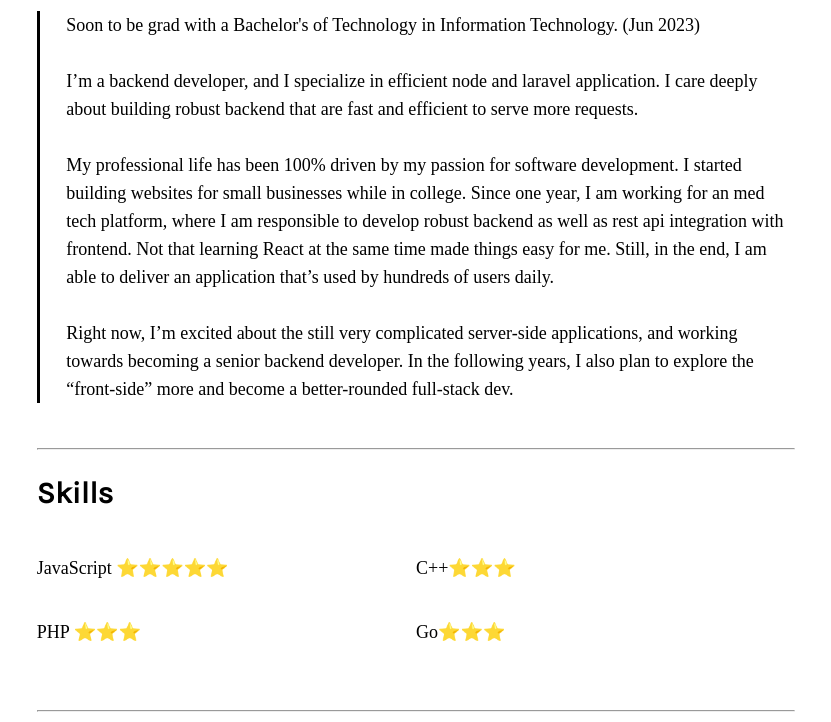
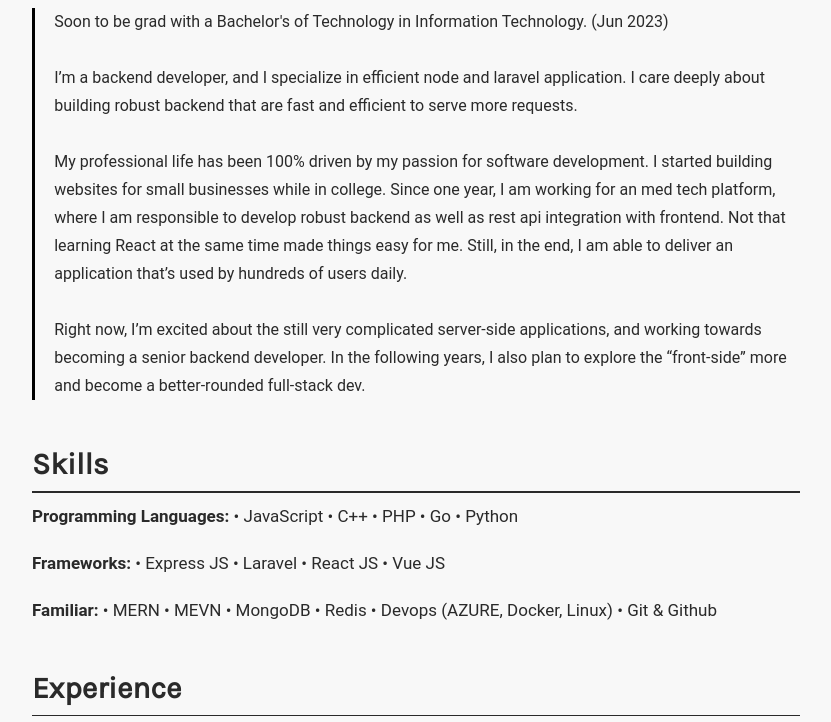
Before and after one commit to theritikchoure/theritikchoure.github.io, a plain HTML site: page index.html in a window 1280 px wide. Shown: the part 348-1070 px from the top of the page, without its empty margins (224-1055 px from the left). Drawn offline with Linux system fonts and the light colour scheme.

Commit message:
update font and color

```diff
--- a/index.html
+++ b/index.html
@@ -70,13 +70,14 @@
     <div class="wrapper">
       <!-- Image -->
       <div class="image">
-        <img src="favicon.png" alt="" srcset="" />
+        <img src="ritikchourasiya.png" alt="" srcset="" />
       </div>
 
       <!-- Introduction Section -->
       <div class="introduction mb-6">
         <h1 class="name">Ritik Chourasiya</h1>
-
+        <p>Software Engineer || NodeJs Developer</p>
+        <br>
         <div class="blockquote">
           Soon to be grad with a Bachelor's of Technology in Information Technology. (Jun 2023)
           <br><br>
@@ -103,34 +104,28 @@
         <p class="item">🗣 Speaks Hindi, English</p>
       </div> -->
 
-      <hr />
-
       <!-- Skills Section -->
       <div class="skills mb-6">
         <h2 class="section-title">Skills</h2>
-        <div class="row">
-          <div class="col-lg-6">
-            <p class="skill">JavaScript ⭐️⭐️⭐️⭐️⭐️</p>
-          </div>
-          <div class="col-lg-6">
-            <p class="skill">C++⭐️⭐️⭐️</p>
-          </div>
-        </div>
-        <div class="row">
-          <div class="col-lg-6">
-            <p class="skill">PHP ⭐️⭐️⭐️</p>
-          </div>
-          <div class="col-lg-6">
-            <p class="skill">Go⭐️⭐️⭐️</p>
-          </div>
-        </div>
+        <hr />
+        <p class="skill">
+          <b>Programming Languages:</b> • JavaScript • C++ • PHP • Go • Python
+        </p>
+        <br>
+        <p class="skill">
+          <b>Frameworks:</b> • Express JS • Laravel • React JS • Vue JS
+        </p>
+        <br>
+        <p class="skill">
+          <b>Familiar:</b> • MERN • MEVN • MongoDB • Redis • Devops (AZURE, Docker, Linux) • Git & Github
+        </p>
       </div>
 
-      <hr />
 
       <!-- Experience Section -->
       <div class="experiences mb-6">
         <h2 class="section-title">Experience</h2>
+        <hr />
         <div class="experience">
           <h5 class="experience_title">Tech Intern</h5>
           <p class="experience_company">
--- a/styles/style.css
+++ b/styles/style.css
@@ -1,5 +1,24 @@
 @import url('https://fonts.googleapis.com/css2?family=Karla&display=swap');
 @import url('https://fonts.googleapis.com/css2?family=Montserrat&display=swap');
+
+body {
+    background-color: #f8f8f8;
+    font-family: Roboto, sans-serif;
+    color: #2a2a2a;
+}
+
+* {
+    margin: 0;
+    padding: 0;
+}
+
+hr {
+    border: none;
+    background-color: #2a2a2a;
+    color: #2a2a2a;
+    height: 1.5px;
+    margin: 9px 0;
+}
 
 .wrapper {
   margin: 5% 20%;
@@ -16,18 +35,19 @@
 
 .name {
     font-size: 40px;
-    font-family: 'Karla', sans-serif;
+    font-family: Roboto, sans-serif;
+    margin-bottom: 12px;
 }
 
 .blockquote {
     border-left: 3px solid black;
-    padding-left: 3.5%;
-    font-size: 18px;
+    padding-left: 2.5%;
+    font-size: 16px;
     line-height: 28px;
 }
 
 .item, .skill, .experience_summary, .project, .education {
-    font-size: 18px;
+    font-size: 17px;
     line-height: 28px;
 }
 
@@ -51,7 +71,7 @@
 }
 
 .blog {
-    font-size: 18px;
+    font-size: 16px;
     margin: 20px 0;
     font-weight: 500;
     color: #37352f;
@@ -64,7 +84,7 @@
 }
 
 .contact {
-    font-size: 18px;
+    font-size: 16px;
     margin: 15px 0;
 }
 
```
Also changed, not shown: ritikchourasiya.png (added).
